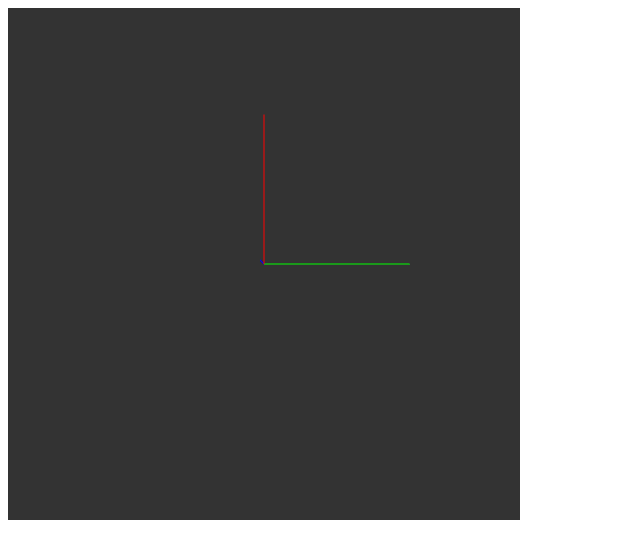
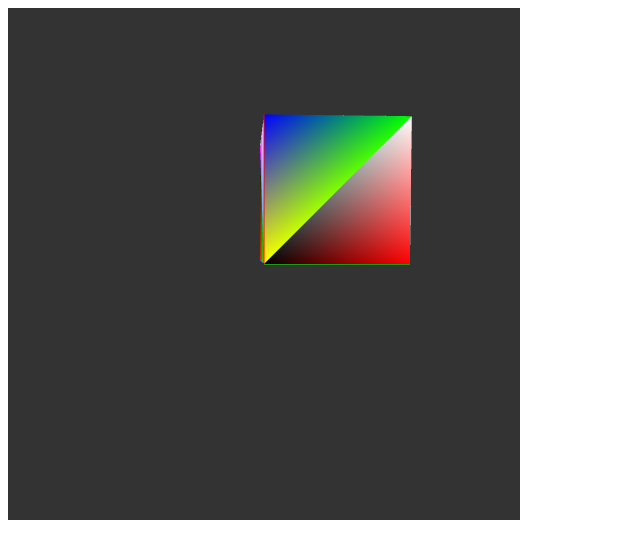
Before and after one commit to tragen-va/CS-375, a plain HTML site: page Assignment-3/cubeTest.html in a window 1280 px wide. Shown: the whole page, without its empty margins (0-640 px from the left). Drawn offline with Linux system fonts and the light colour scheme.

Commit message:
Got BasicCubes working properly

```diff
--- a/Assignment-3/BasicCube.js
+++ b/Assignment-3/BasicCube.js
@@ -8,10 +8,144 @@
 class BasicCube {
     constructor(gl, vertexShader, fragmentShader) {
 
-        // let program = new ShaderProgram(gl, this, vertexShader, fragmentShader);
+
+    fragmentShader = `
+
+        in vec4 vColor;
+        out vec4 fColor;
+
+        void main() {
+            if (gl_FrontFacing) {
+                fColor = vColor;
+            }
+
+        }
+    `;
+
+    vertexShader = `
+
+        in vec4 aPosition;
+        in vec4 aColor;
+        out vec4 vColor;
+        uniform mat4 P;
+        uniform mat4 MV;
+
+        void main() {
+            gl_Position = P * MV * aPosition;
+            vColor = aColor;
+        }
+
+    `;
+
+
+
+
+    let program = new ShaderProgram(gl, this, vertexShader, fragmentShader);
+
+
+    let positions = new Float32Array([
+            0.0, 0.0, 0.0,
+            0.0, 0.0, 1.0,
+            0.0, 1.0, 1.0,
+            0.0, 0.0, 0.0,
+            0.0, 1.0, 1.0,
+            0.0, 1.0, 0.0,
+            1.0, 1.0, 0.0,
+            0.0, 0.0, 0.0,
+            0.0, 1.0, 0.0,
+            1.0, 1.0, 0.0,
+            1.0, 0.0, 0.0,
+            0.0, 0.0, 0.0,
+            1.0, 0.0, 1.0,
+            0.0, 0.0, 0.0,
+            1.0, 0.0, 0.0,
+            1.0, 0.0, 1.0,
+            0.0, 0.0, 1.0,
+            0.0, 0.0, 0.0,
+            1.0, 1.0, 1.0,
+            1.0, 1.0, 0.0,
+            0.0, 1.0, 0.0,
+            1.0, 1.0, 1.0,
+            0.0, 1.0, 0.0,
+            0.0, 1.0, 1.0,
+            1.0, 1.0, 1.0,
+            1.0, 0.0, 0.0,
+            1.0, 1.0, 0.0,
+            1.0, 0.0, 0.0,
+            1.0, 1.0, 1.0,
+            1.0, 0.0, 1.0,
+            1.0, 1.0, 1.0,
+            0.0, 1.0, 1.0,
+            1.0, 0.0, 1.0,
+            0.0, 1.0, 1.0,
+            0.0, 0.0, 1.0,
+            1.0, 0.0, 1.0
+        ]);
+
+
+    let colors = new Float32Array([
+            1.0, 0.0, 0.0, 1.0,
+            0.0, 1.0, 0.0, 1.0,
+            0.0, 0.0, 1.0, 1.0,
+            1.0, 1.0, 0.0, 1.0,
+            1.0, 0.0, 1.0, 1.0,
+            0.0, 1.0, 1.0, 1.0,
+            1.0, 1.0, 1.0, 1.0,
+            0.0, 0.0, 0.0, 1.0,
+            1.0, 0.0, 0.0, 1.0,
+            0.0, 1.0, 0.0, 1.0,
+            0.0, 0.0, 1.0, 1.0,
+            1.0, 1.0, 0.0, 1.0,
+            1.0, 0.0, 1.0, 1.0,
+            0.0, 1.0, 1.0, 1.0,
+            1.0, 1.0, 1.0, 1.0,
+            0.0, 0.0, 0.0, 1.0,
+            1.0, 0.0, 0.0, 1.0,
+            0.0, 1.0, 0.0, 1.0,
+            0.0, 0.0, 1.0, 1.0,
+            1.0, 1.0, 0.0, 1.0,
+            1.0, 0.0, 1.0, 1.0,
+            0.0, 1.0, 1.0, 1.0,
+            1.0, 1.0, 1.0, 1.0,
+            0.0, 0.0, 0.0, 1.0,
+            1.0, 0.0, 0.0, 1.0,
+            0.0, 1.0, 0.0, 1.0,
+            0.0, 0.0, 1.0, 1.0,
+            1.0, 1.0, 0.0, 1.0,
+            1.0, 0.0, 1.0, 1.0,
+            0.0, 1.0, 1.0, 1.0,
+            1.0, 1.0, 1.0, 1.0,
+            0.0, 0.0, 0.0, 1.0,
+            1.0, 0.0, 0.0, 1.0,
+            0.0, 1.0, 0.0, 1.0,
+            0.0, 0.0, 1.0, 1.0,
+            1.0, 1.0, 0.0, 1.0
+        ]);
+
+
+
+
+
+
+    //const aPosition = new Attribute(gl, positions, "aPosition", program, 3, gl.FLOAT);
+    //const aColor = new Attribute(gl, colors, "aColor", program, 4, gl.FLOAT);
+
+    const aPosition = new Attribute(gl, program, "aPosition", positions, 3, gl.FLOAT);
+    const aColor = new Attribute(gl, program, "aColor", colors, 4, gl.FLOAT);
+
+
+
+
+
 
         this.draw = () => {
-            // program.use();
+            program.use();
+            aPosition.enable();
+            aColor.enable();
+
+            gl.drawArrays(gl.TRIANGLES, 0, aPosition.count);
+            aColor.disable();
+            aPosition.disable();
         };
     }
 };
```
Also changed, not shown: Assignment-3/cubeTest.html (line endings or trailing spaces), Assignment-3/cubes.html (line endings or trailing spaces), Assignment-3/cubes.js (line endings or trailing spaces).
